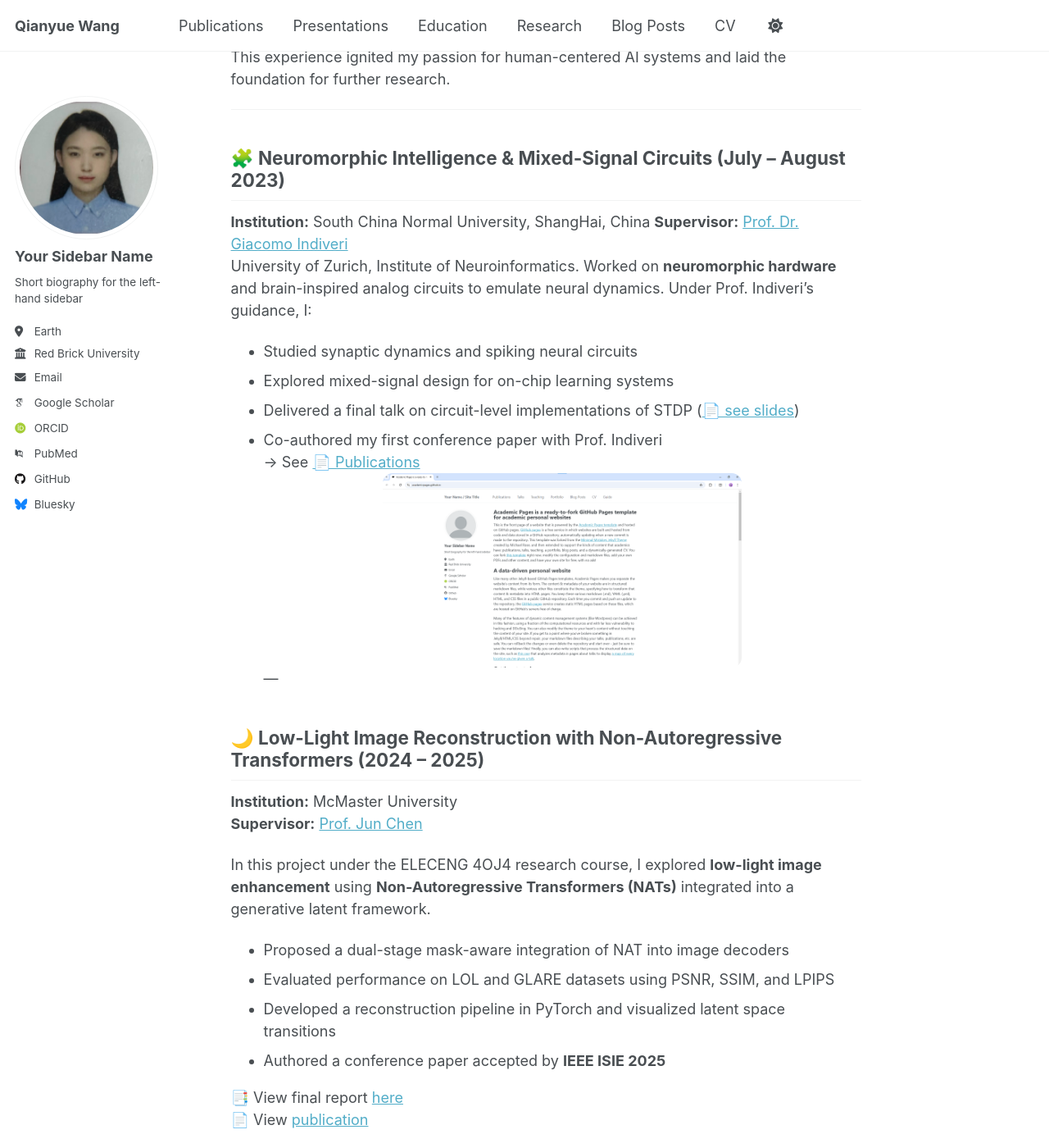
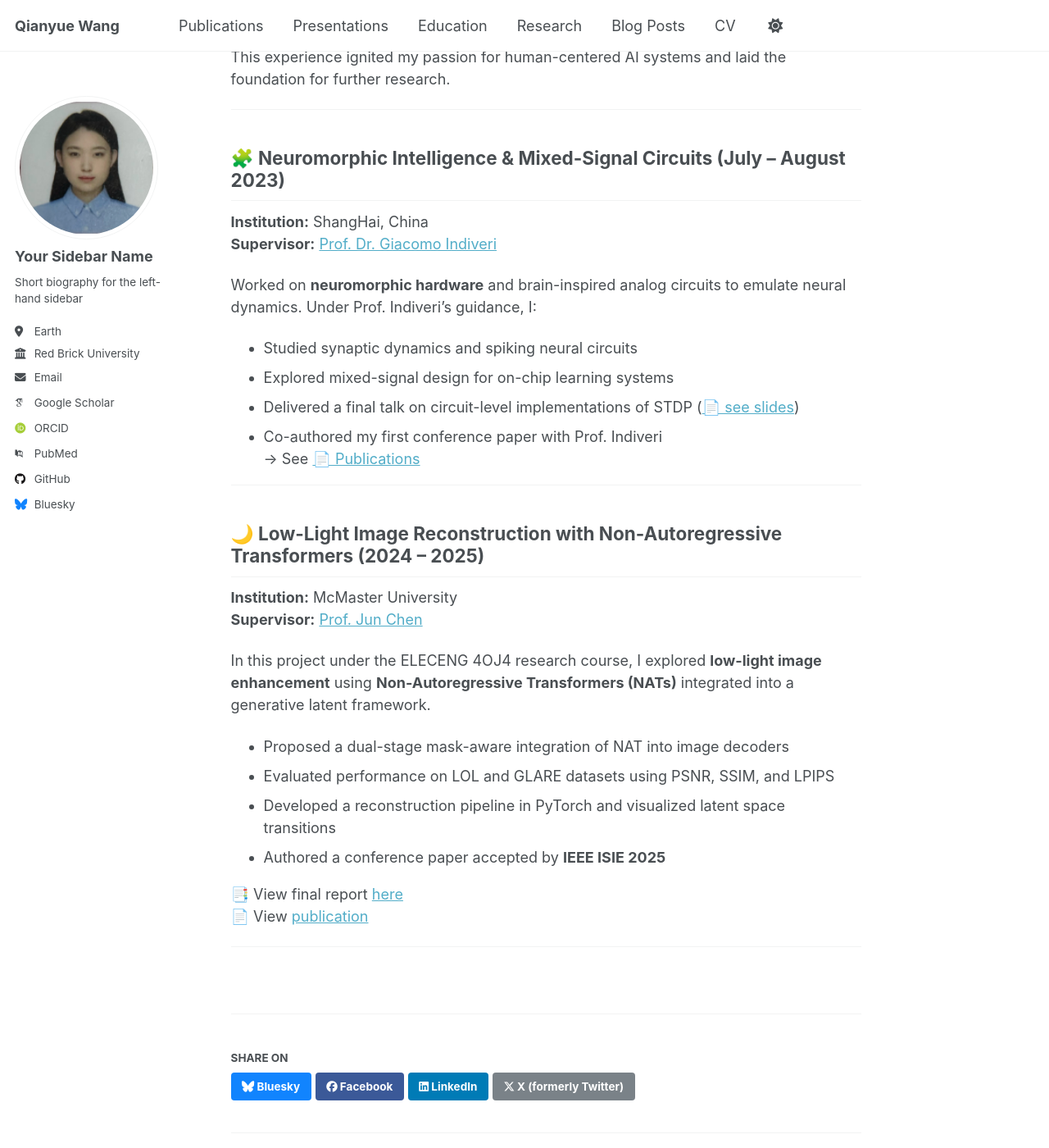
Before and after one commit to Wangq180/Qianyue-Wang.github.io, a Jekyll site: the page built from _portfolio/portfolio-1.md, in a window 1280 px wide and 1400 px high, scrolled down 543 px. Shown: the whole window at 82% size. Built offline with Jekyll 4.4.1, drawn with Linux system fonts in a browser that asks for light colours; some web fonts are replaced; a script that is not in the unit is left out.

Commit message:
Update portfolio-1.md

```diff
--- a/_portfolio/portfolio-1.md
+++ b/_portfolio/portfolio-1.md
@@ -22,16 +22,17 @@ This experience ignited my passion for human-centered AI systems and laid the fo
 
 ## 🧩 Neuromorphic Intelligence & Mixed-Signal Circuits (July – August 2023)
 
-**Institution:** South China Normal University, ShangHai, China
+**Institution:** ShangHai, China
 **Supervisor:** [Prof. Dr. Giacomo Indiveri](https://scholar.google.com/citations?user=kdHjCAMAAAAJ&hl=en)
-University of Zurich, Institute of Neuroinformatics. Worked on **neuromorphic hardware** and brain-inspired analog circuits to emulate neural dynamics. Under Prof. Indiveri's guidance, I:
+
+Worked on **neuromorphic hardware** and brain-inspired analog circuits to emulate neural dynamics. Under Prof. Indiveri's guidance, I:
 
 - Studied synaptic dynamics and spiking neural circuits
 - Explored mixed-signal design for on-chip learning systems
 - Delivered a final talk on circuit-level implementations of STDP ([📄 see slides](https://drive.google.com/file/d/1m01NmtEKXjhTXBAF5e5LMCE1lE5W8tPg/view?usp=sharing))
 - Co-authored my first conference paper with Prof. Indiveri
   → See [📄 Publications](https://wangq180.github.io/Qianyue-Wang.github.io/publications/)
-<img src="/images/homepage.png" alt="My Research Photo" style="width: 60%; display: block; margin: 0 auto; border-radius: 12px;" />
+
 ---
 
 ## 🌙 Low-Light Image Reconstruction with Non-Autoregressive Transformers (2024 – 2025)
```
